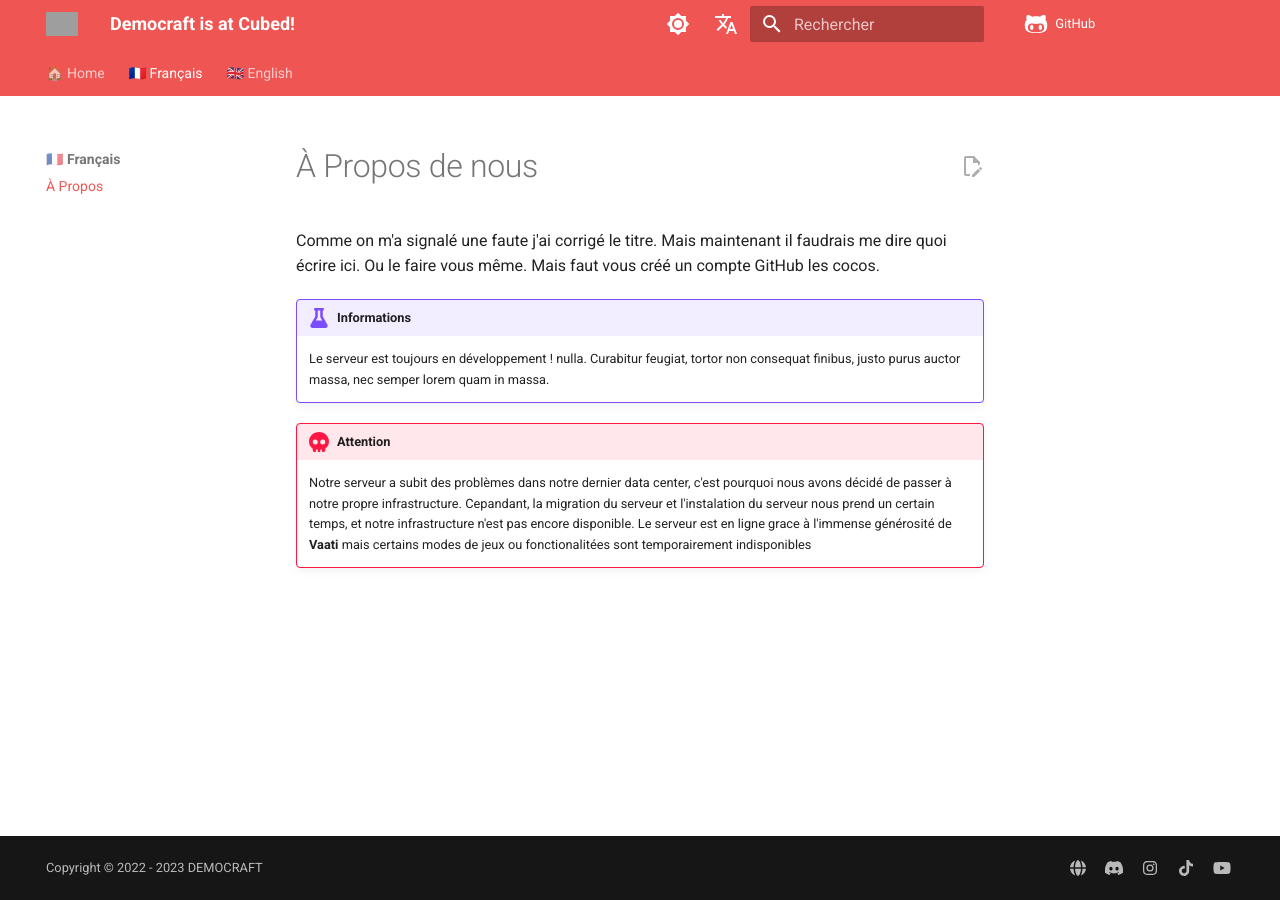
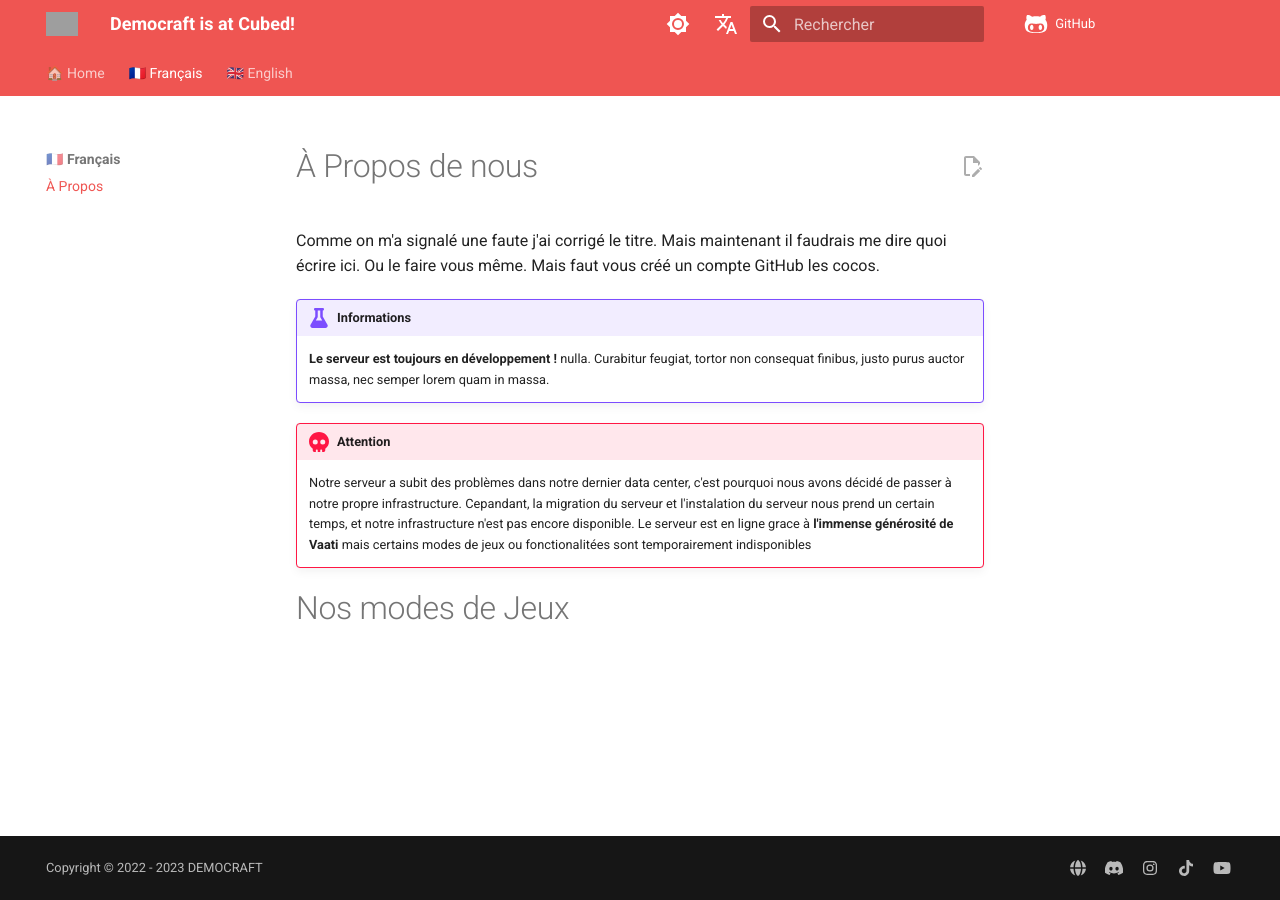
Before and after one commit to democraftmc/cubed-doc, an MkDocs documentation site: the page built from docs/docs/fr/index.md, in a window 1280 px wide. Built offline with MkDocs 1.6.1 and Material for MkDocs 9.7.7, drawn with Linux system fonts in a browser that asks for light colours; comment, search, counter and statistics services are not loaded; grey boxes are pictures that could not be loaded.

Commit message:
✨ Blocks dones

```diff
--- a/docs/docs/fr/index.md
+++ b/docs/docs/fr/index.md
@@ -3,7 +3,7 @@ Comme on m'a signalé une faute j'ai corrigé le titre. Mais maintenant il faudr
 
 !!! example "Informations"
 
-    Le serveur est toujours en développement !
+    **Le serveur est toujours en développement !**
     nulla. Curabitur feugiat, tortor non consequat finibus, justo purus auctor
     massa, nec semper lorem quam in massa.
 
@@ -11,4 +11,6 @@ Comme on m'a signalé une faute j'ai corrigé le titre. Mais maintenant il faudr
 
     Notre serveur a subit des problèmes dans notre dernier data center, c'est pourquoi nous avons décidé de passer à notre propre infrastructure.
     Cepandant, la migration du serveur et l'instalation du serveur nous prend un certain temps, et notre infrastructure n'est pas encore disponible.
-    Le serveur est en ligne grace à l'immense générosité de **Vaati** mais certains modes de jeux ou fonctionalitées sont temporairement indisponibles
+    Le serveur est en ligne grace à **l'immense générosité de Vaati** mais certains modes de jeux ou fonctionalitées sont temporairement indisponibles
+
+# Nos modes de Jeux
```
